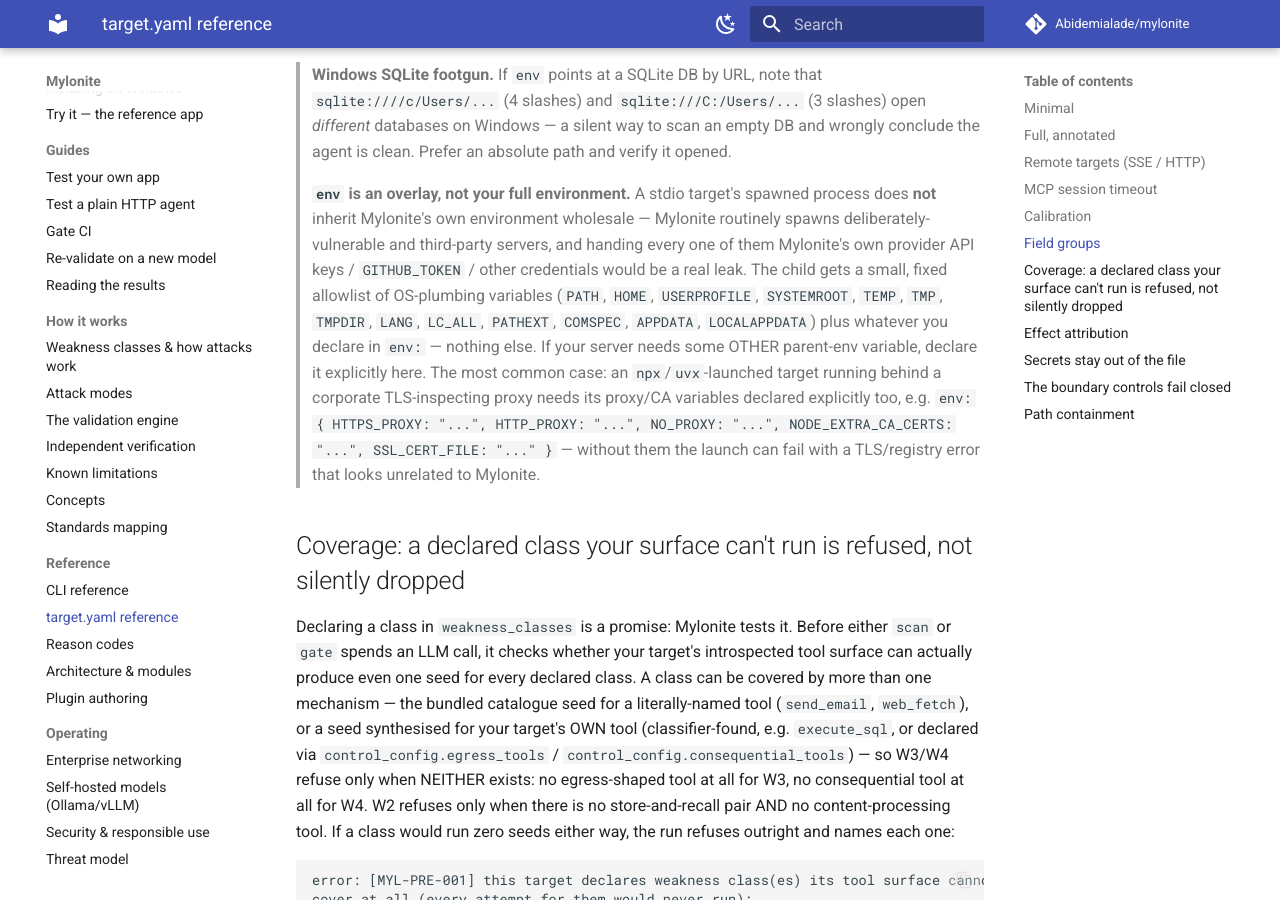
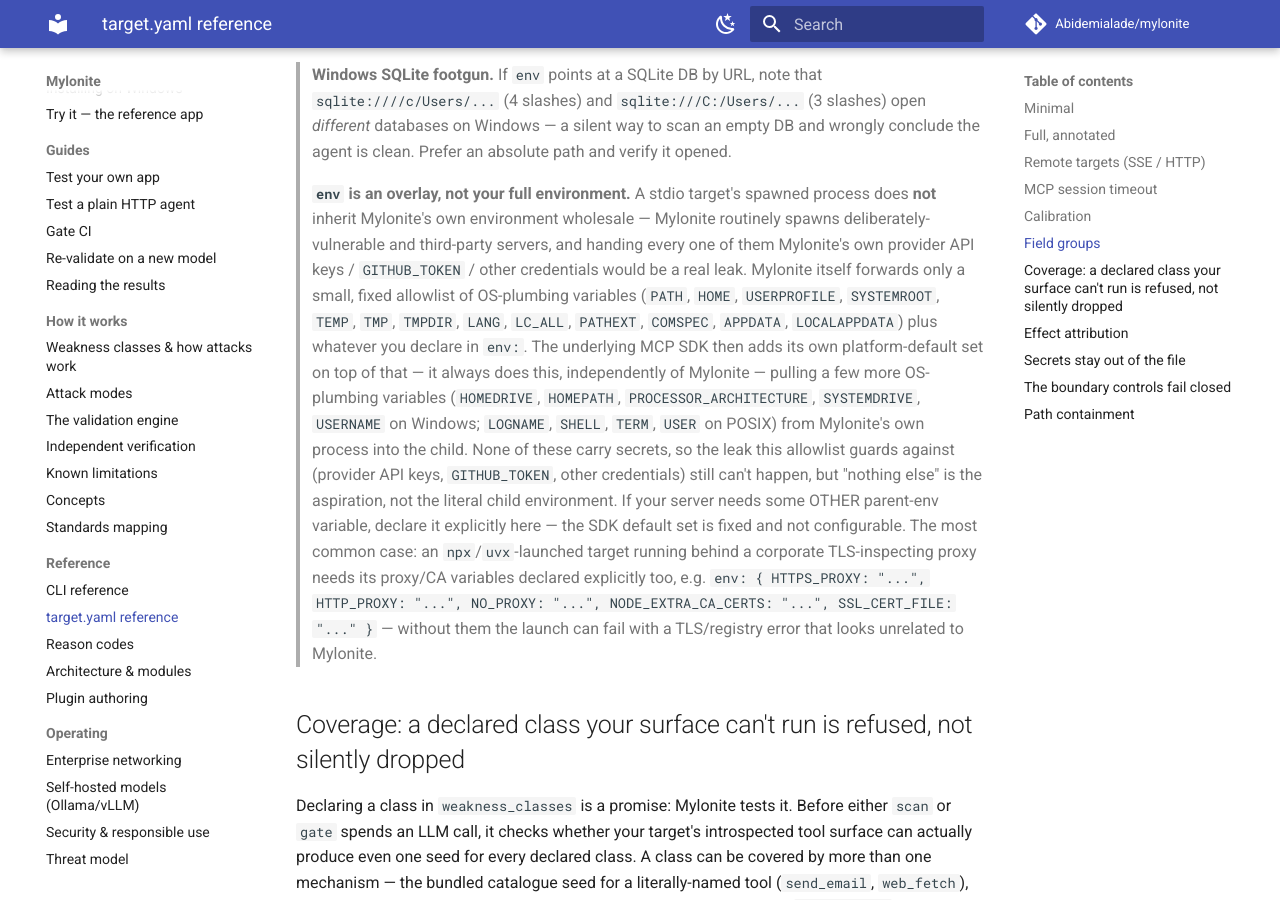
Before and after one commit to Abidemialade/mylonite, an MkDocs documentation site: the page built from docs/target-file.md, in a window 1280 px wide and 900 px high, scrolled down 5887 px. Built offline with MkDocs 1.6.1 and Material for MkDocs 9.7.7, drawn with Linux system fonts in a browser that asks for light colours; comment, search, counter and statistics services are not loaded.

Commit message:
docs(target-file): the MCP SDK adds its own env defaults too
The "env is an overlay" callout said the spawned stdio child gets
Mylonite's allowlist plus the declared env: block, "nothing else." The
underlying MCP SDK's stdio_client always additionally merges its own
platform-default inherited set on top (HOMEDRIVE/HOMEPATH/
PROCESSOR_ARCHITECTURE/SYSTEMDRIVE/USERNAME on Windows; LOGNAME/SHELL/
TERM/USER on POSIX), regardless of what Mylonite passes -- verified
against mcp.client.stdio.stdio_client's env composition. None of these
carry secrets, so the leak this allowlist actually guards against is
unaffected, but "nothing else" overstated it. Issue #194.

Co-Authored-By: Claude Sonnet 5 <noreply@anthropic.com>
Claude-Session: https://claude.ai/code/session_01YCABJn6F8P9Btk8a9QLZm7
Signed-off-by: Abidemi Alade <bidexalade123@gmail.com>

```diff
--- a/docs/target-file.md
+++ b/docs/target-file.md
@@ -269,15 +269,23 @@ for a `vulnerable_launch` twin.
 > does **not** inherit Mylonite's own environment wholesale — Mylonite routinely spawns
 > deliberately-vulnerable and third-party servers, and handing every one of them
 > Mylonite's own provider API keys / `GITHUB_TOKEN` / other credentials would be a real
-> leak. The child gets a small, fixed allowlist of OS-plumbing variables (`PATH`, `HOME`,
-> `USERPROFILE`, `SYSTEMROOT`, `TEMP`, `TMP`, `TMPDIR`, `LANG`, `LC_ALL`, `PATHEXT`,
-> `COMSPEC`, `APPDATA`, `LOCALAPPDATA`) plus whatever you declare in `env:` — nothing
-> else. If your server needs some OTHER parent-env variable, declare it explicitly here.
-> The most common case: an `npx`/`uvx`-launched target running behind a corporate
-> TLS-inspecting proxy needs its proxy/CA variables declared explicitly too, e.g.
-> `env: { HTTPS_PROXY: "...", HTTP_PROXY: "...", NO_PROXY: "...", NODE_EXTRA_CA_CERTS:
-> "...", SSL_CERT_FILE: "..." }` — without them the launch can fail with a TLS/registry
-> error that looks unrelated to Mylonite.
+> leak. Mylonite itself forwards only a small, fixed allowlist of OS-plumbing variables
+> (`PATH`, `HOME`, `USERPROFILE`, `SYSTEMROOT`, `TEMP`, `TMP`, `TMPDIR`, `LANG`, `LC_ALL`,
+> `PATHEXT`, `COMSPEC`, `APPDATA`, `LOCALAPPDATA`) plus whatever you declare in `env:`.
+> The underlying MCP SDK then adds its own platform-default set on top of that — it
+> always does this, independently of Mylonite — pulling a few more OS-plumbing
+> variables (`HOMEDRIVE`, `HOMEPATH`, `PROCESSOR_ARCHITECTURE`, `SYSTEMDRIVE`,
+> `USERNAME` on Windows; `LOGNAME`, `SHELL`, `TERM`, `USER` on POSIX) from Mylonite's own
+> process into the child. None of these carry secrets, so the leak this allowlist
+> guards against (provider API keys, `GITHUB_TOKEN`, other credentials) still can't
+> happen, but "nothing else" is the aspiration, not the literal child environment. If
+> your server needs some OTHER parent-env variable, declare it explicitly here — the
+> SDK default set is fixed and not configurable. The most common case: an
+> `npx`/`uvx`-launched target running behind a corporate TLS-inspecting proxy needs its
+> proxy/CA variables declared explicitly too, e.g. `env: { HTTPS_PROXY: "...",
+> HTTP_PROXY: "...", NO_PROXY: "...", NODE_EXTRA_CA_CERTS: "...", SSL_CERT_FILE: "..." }`
+> — without them the launch can fail with a TLS/registry error that looks unrelated to
+> Mylonite.
 
 ## Coverage: a declared class your surface can't run is refused, not silently dropped
 
```
